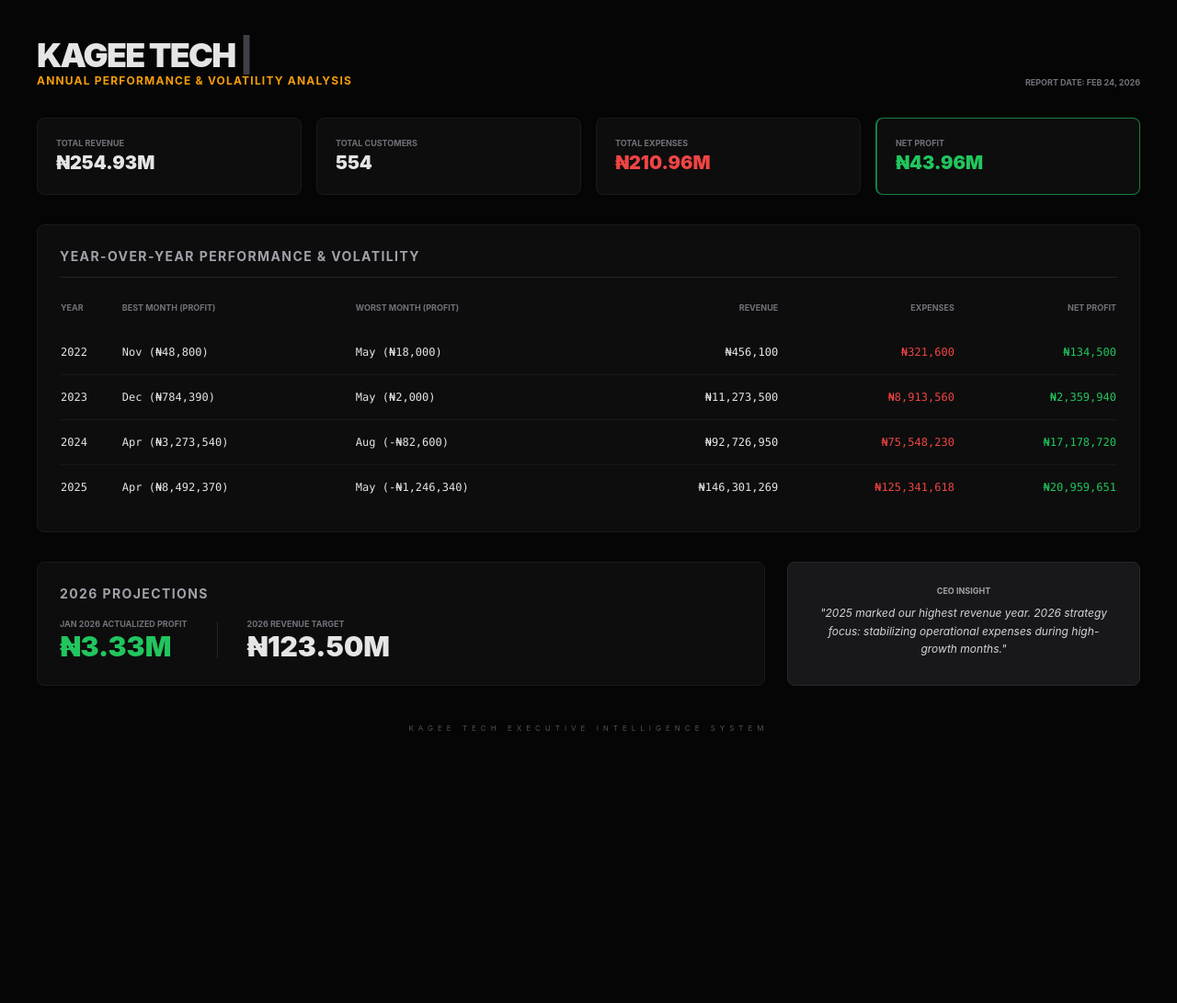
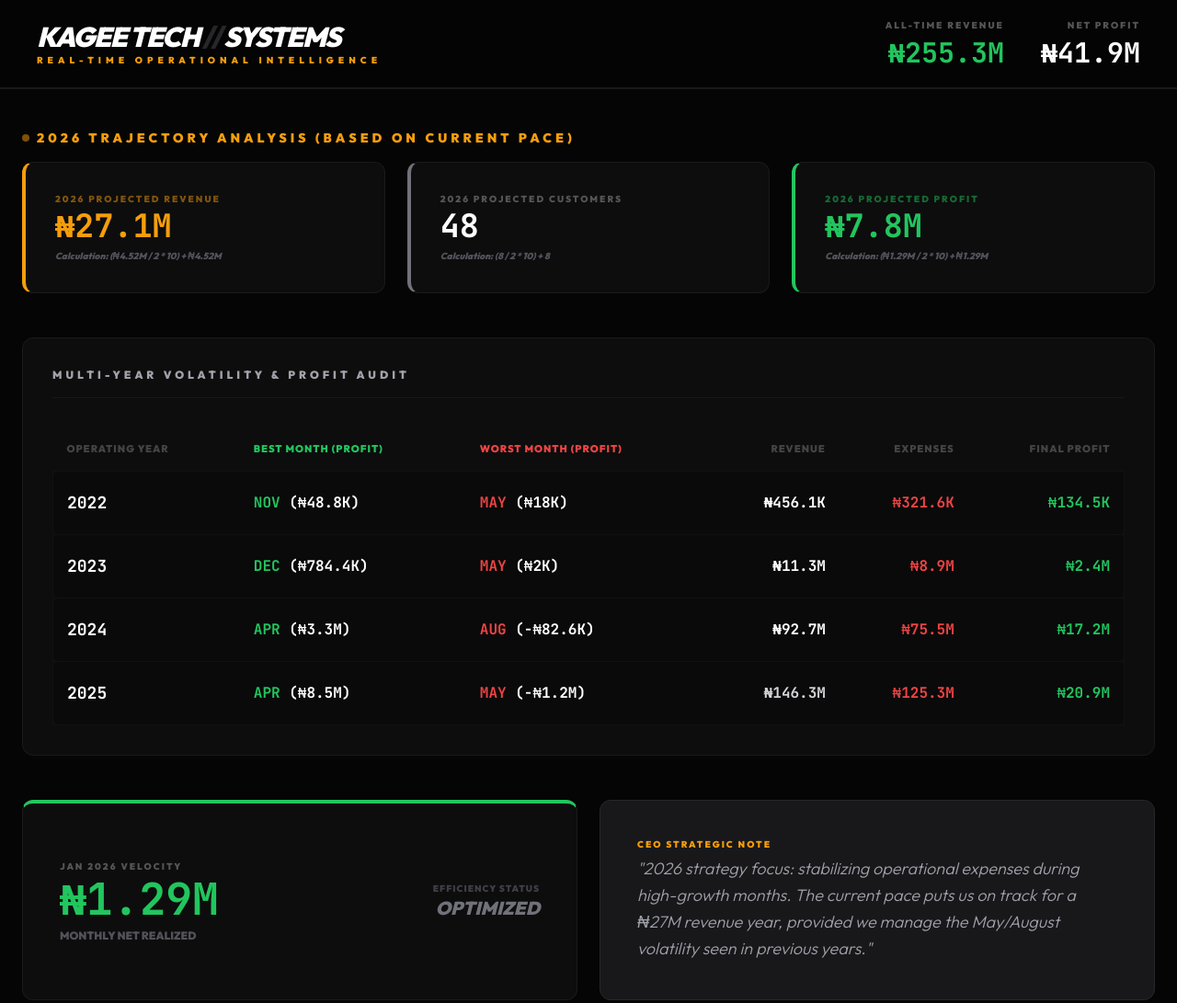
Before and after one commit to Luismanameis/Kagee-Tech-Report---Till-Date, a plain HTML site: page index.html in a window 1280 px wide. Shown: the top 1091 px of the page at 92% size. Before the commit the page ends 838 px from the top, so only its background shows below. Drawn offline with nearby package versions, Linux system fonts and the light colour scheme.

Commit message:
Update index.html

```diff
--- a/index.html
+++ b/index.html
@@ -2,83 +2,159 @@
 <html lang="en">
 <head>
     <meta charset="UTF-8">
-    <title>KAGEE TECH | CEO STRATEGIC PERFORMANCE REPORT</title>
+    <meta name="viewport" content="width=device-width, initial-scale=1.0">
+    <title>KAGEE TECH | EXECUTIVE STRATEGIC AUDIT</title>
     <script src="https://cdn.tailwindcss.com"></script>
+    <link href="https://fonts.googleapis.com/css2?family=Outfit:wght@300;600;900&family=JetBrains+Mono:wght@700&display=swap" rel="stylesheet">
     <style>
-        body { background-color: #050505; color: #e5e5e5; font-family: 'Inter', sans-serif; }
-        .card { background: #0d0d0d; border: 1px solid #1a1a1a; border-radius: 8px; }
-        .text-profit { color: #22c55e; }
-        .text-expense { color: #ef4444; }
-        .border-line { border-bottom: 1px solid #262626; }
+        :root { --bg: #050505; --card: #0d0d0d; --green: #22c55e; --red: #ef4444; --amber: #f59e0b; }
+        body { background-color: var(--bg); color: #ffffff; font-family: 'Outfit', sans-serif; margin: 0; padding-top: 140px; }
+        .mono { font-family: 'JetBrains Mono', monospace; }
+
+        /* FIXED HEADER */
+        .fixed-header {
+            position: fixed; top: 0; left: 0; right: 0; z-index: 1000;
+            background: rgba(5, 5, 5, 0.95); backdrop-filter: blur(15px);
+            border-bottom: 2px solid #1a1a1a; padding: 20px 40px;
+        }
+
+        .card { background: var(--card); border: 1px solid #1a1a1a; border-radius: 12px; }
+        .text-profit { color: var(--green); }
+        .text-expense { color: var(--red); }
+        .text-projection { color: var(--amber); }
+
+        .stat-label { font-size: 10px; font-weight: 900; text-transform: uppercase; letter-spacing: 2px; color: #555; margin-bottom: 4px; }
+        .stat-value { font-size: 2.2rem; font-weight: 900; line-height: 1; }
+
+        table { width: 100%; border-collapse: separate; border-spacing: 0 8px; }
+        th { padding: 15px; color: #444; font-size: 11px; text-transform: uppercase; font-weight: 900; letter-spacing: 1px; text-align: left; }
+        td { padding: 20px 15px; background: #0a0a0a; border-top: 1px solid #111; border-bottom: 1px solid #111; }
+        tr td:first-child { border-left: 1px solid #111; border-top-left-radius: 8px; border-bottom-left-radius: 8px; }
+        tr td:last-child { border-right: 1px solid #111; border-top-right-radius: 8px; border-bottom-right-radius: 8px; }
     </style>
 </head>
-<body class="p-4 md:p-10">
+<body>
 
-    <div class="flex justify-between items-end mb-8">
+    <div class="fixed-header">
+        <div class="max-w-7xl mx-auto flex justify-between items-center">
             <div>
-            <h1 class="text-4xl font-black uppercase tracking-tighter">Kagee Tech <span class="text-zinc-700">|</span></h1>
-            <p class="text-amber-500 font-bold tracking-widest uppercase text-xs">Annual Performance & Volatility Analysis</p>
+                <h1 class="text-3xl font-black uppercase tracking-tighter italic">Kagee Tech <span class="text-zinc-800">//</span> Systems</h1>
+                <p class="text-amber-500 font-black tracking-[5px] uppercase text-[10px]">Real-Time Operational Intelligence</p>
+            </div>
+            <div class="flex gap-10">
+                <div class="text-right">
+                    <p class="stat-label">All-Time Revenue</p>
+                    <p class="text-3xl font-black mono text-green-500">₦255.3M</p>
                 </div>
                 <div class="text-right">
-            <p class="text-[9px] uppercase font-bold text-zinc-500">Report Date: Feb 24, 2026</p>
+                    <p class="stat-label">Net Profit</p>
+                    <p class="text-3xl font-black mono">₦41.9M</p>
+                </div>
+            </div>
         </div>
     </div>
 
-    <div class="grid grid-cols-2 md:grid-cols-4 gap-4 mb-8">
-        <div class="card p-5"><p class="text-[9px] uppercase text-zinc-500 font-bold">Total Revenue</p><p class="text-xl font-black">₦254.93M</p></div>
-        <div class="card p-5"><p class="text-[9px] uppercase text-zinc-500 font-bold">Total Customers</p><p class="text-xl font-black">554</p></div>
-        <div class="card p-5"><p class="text-[9px] uppercase text-zinc-500 font-bold">Total Expenses</p><p class="text-xl font-black text-expense">₦210.96M</p></div>
-        <div class="card p-5 border-l-2 border-green-700"><p class="text-[9px] uppercase text-zinc-500 font-bold">Net Profit</p><p class="text-xl font-black text-profit">₦43.96M</p></div>
+    <div class="max-w-7xl mx-auto px-6 pb-20">
+
+        <h2 class="text-amber-500 font-black text-sm uppercase tracking-[4px] mb-4 flex items-center gap-2">
+            <span class="w-2 h-2 bg-amber-500 rounded-full animate-pulse"></span>
+            2026 Trajectory Analysis (Based on Current Pace)
+        </h2>
+        <div class="grid grid-cols-1 md:grid-cols-3 gap-6 mb-12">
+            <div class="card p-8 border-l-4 border-l-amber-500">
+                <p class="stat-label text-amber-500/50">2026 Projected Revenue</p>
+                <p class="stat-value text-projection mono">₦27.1M</p>
+                <p class="text-[10px] text-zinc-600 mt-2 italic font-bold">Calculation: (₦4.52M / 2 * 10) + ₦4.52M</p>
+            </div>
+            <div class="card p-8 border-l-4 border-l-zinc-500">
+                <p class="stat-label">2026 Projected Customers</p>
+                <p class="stat-value mono">48</p>
+                <p class="text-[10px] text-zinc-600 mt-2 italic font-bold">Calculation: (8 / 2 * 10) + 8</p>
+            </div>
+            <div class="card p-8 border-l-4 border-l-green-500">
+                <p class="stat-label text-green-500/50">2026 Projected Profit</p>
+                <p class="stat-value text-profit mono">₦7.8M</p>
+                <p class="text-[10px] text-zinc-600 mt-2 italic font-bold">Calculation: (₦1.29M / 2 * 10) + ₦1.29M</p>
+            </div>
         </div>
 
-    <div class="card p-6 mb-8">
-        <h2 class="text-sm font-bold mb-6 uppercase tracking-widest text-zinc-400 border-line pb-3">Year-Over-Year Performance & Volatility</h2>
+        <div class="card p-8 mb-12">
+            <h2 class="text-zinc-400 font-black text-xs uppercase tracking-[4px] mb-8 border-b border-zinc-900 pb-4">Multi-Year Volatility & Profit Audit</h2>
             <div class="overflow-x-auto">
-            <table class="w-full text-xs">
+                <table>
                     <thead>
-                    <tr class="text-zinc-500 uppercase text-[9px] text-left">
-                        <th class="pb-4">Year</th>
-                        <th class="pb-4">Best Month (Profit)</th>
-                        <th class="pb-4">Worst Month (Profit)</th>
-                        <th class="pb-4 text-right">Revenue</th>
-                        <th class="pb-4 text-right">Expenses</th>
-                        <th class="pb-4 text-right">Net Profit</th>
+                        <tr>
+                            <th>Operating Year</th>
+                            <th class="text-profit">Best Month (Profit)</th>
+                            <th class="text-expense">Worst Month (Profit)</th>
+                            <th class="text-right">Revenue</th>
+                            <th class="text-right">Expenses</th>
+                            <th class="text-right">Final Profit</th>
                         </tr>
                     </thead>
-                <tbody class="divide-y divide-zinc-900 font-mono">
-                    <tr><td class="py-4">2022</td><td>Nov (₦48,800)</td><td>May (₦18,000)</td><td class="text-right">₦456,100</td><td class="text-right text-expense">₦321,600</td><td class="text-right text-profit">₦134,500</td></tr>
-                    <tr><td class="py-4">2023</td><td>Dec (₦784,390)</td><td>May (₦2,000)</td><td class="text-right">₦11,273,500</td><td class="text-right text-expense">₦8,913,560</td><td class="text-right text-profit">₦2,359,940</td></tr>
-                    <tr><td class="py-4">2024</td><td>Apr (₦3,273,540)</td><td>Aug (-₦82,600)</td><td class="text-right">₦92,726,950</td><td class="text-right text-expense">₦75,548,230</td><td class="text-right text-profit">₦17,178,720</td></tr>
-                    <tr><td class="py-4">2025</td><td>Apr (₦8,492,370)</td><td>May (-₦1,246,340)</td><td class="text-right">₦146,301,269</td><td class="text-right text-expense">₦125,341,618</td><td class="text-right text-profit">₦20,959,651</td></tr>
+                    <tbody class="mono">
+                        <tr>
+                            <td class="font-black text-lg">2022</td>
+                            <td><span class="text-green-500">NOV</span> (₦48.8K)</td>
+                            <td><span class="text-red-500">MAY</span> (₦18K)</td>
+                            <td class="text-right font-black">₦456.1K</td>
+                            <td class="text-right text-expense">₦321.6K</td>
+                            <td class="text-right text-profit">₦134.5K</td>
+                        </tr>
+                        <tr>
+                            <td class="font-black text-lg">2023</td>
+                            <td><span class="text-green-500">DEC</span> (₦784.4K)</td>
+                            <td><span class="text-red-500">MAY</span> (₦2K)</td>
+                            <td class="text-right font-black">₦11.3M</td>
+                            <td class="text-right text-expense">₦8.9M</td>
+                            <td class="text-right text-profit">₦2.4M</td>
+                        </tr>
+                        <tr>
+                            <td class="font-black text-lg">2024</td>
+                            <td><span class="text-green-500">APR</span> (₦3.3M)</td>
+                            <td><span class="text-red-500">AUG</span> (-₦82.6K)</td>
+                            <td class="text-right font-black">₦92.7M</td>
+                            <td class="text-right text-expense">₦75.5M</td>
+                            <td class="text-right text-profit">₦17.2M</td>
+                        </tr>
+                        <tr>
+                            <td class="font-black text-lg">2025</td>
+                            <td><span class="text-green-500">APR</span> (₦8.5M)</td>
+                            <td><span class="text-red-500">MAY</span> (-₦1.2M)</td>
+                            <td class="text-right font-black text-zinc-300">₦146.3M</td>
+                            <td class="text-right text-expense">₦125.3M</td>
+                            <td class="text-right text-profit">₦20.9M</td>
+                        </tr>
                     </tbody>
                 </table>
             </div>
         </div>
 
-    <div class="grid grid-cols-1 md:grid-cols-3 gap-6">
-        <div class="card p-6 col-span-2">
-            <h2 class="text-sm font-bold mb-4 uppercase tracking-widest text-zinc-400">2026 Projections</h2>
-            <div class="flex items-center space-x-8">
+        <div class="grid grid-cols-1 md:grid-cols-2 gap-6">
+            <div class="card p-10 flex items-center justify-between border-t-4 border-t-green-500">
                 <div>
-                    <p class="text-[9px] uppercase text-zinc-500 font-bold">Jan 2026 Actualized Profit</p>
-                    <p class="text-3xl font-black text-profit">₦3.33M</p>
+                    <p class="stat-label">Jan 2026 Velocity</p>
+                    <p class="text-5xl font-black mono text-profit">₦1.29M</p>
+                    <p class="text-xs text-zinc-600 mt-2 uppercase font-black">Monthly Net Realized</p>
                 </div>
-                <div class="h-10 w-px bg-zinc-800"></div>
-                <div>
-                    <p class="text-[9px] uppercase text-zinc-500 font-bold">2026 Revenue Target</p>
-                    <p class="text-3xl font-black">₦123.50M</p>
+                <div class="text-right">
+                    <p class="text-[10px] font-black text-zinc-700 uppercase tracking-widest">Efficiency Status</p>
+                    <p class="text-xl font-bold italic text-zinc-500">OPTIMIZED</p>
                 </div>
             </div>
-        </div>
-        <div class="card p-6 bg-zinc-900 border-zinc-800 text-center">
-            <p class="text-[9px] uppercase text-zinc-400 font-bold mb-2">CEO Insight</p>
-            <p class="text-xs text-zinc-300 leading-relaxed italic">"2025 marked our highest revenue year. 2026 strategy focus: stabilizing operational expenses during high-growth months."</p>
+            <div class="card p-10 bg-zinc-900 border-zinc-800">
+                <p class="stat-label text-amber-500">CEO Strategic Note</p>
+                <p class="text-lg font-light leading-relaxed italic text-zinc-400">
+                    "2026 strategy focus: stabilizing operational expenses during high-growth months. The current pace puts us on track for a ₦27M revenue year, provided we manage the May/August volatility seen in previous years."
+                </p>
             </div>
         </div>
 
-    <footer class="mt-10 text-center text-[8px] text-zinc-600 uppercase tracking-[5px]">
-        Kagee Tech Executive Intelligence System
+        <footer class="mt-20 text-center text-[10px] text-zinc-700 uppercase tracking-[15px] font-black">
+            Kagee Tech Executive Intelligence System // 2026 AUDIT
         </footer>
+
+    </div>
 
 </body>
 </html>
```
Lines whose indentation alone changed are shown as unchanged.
